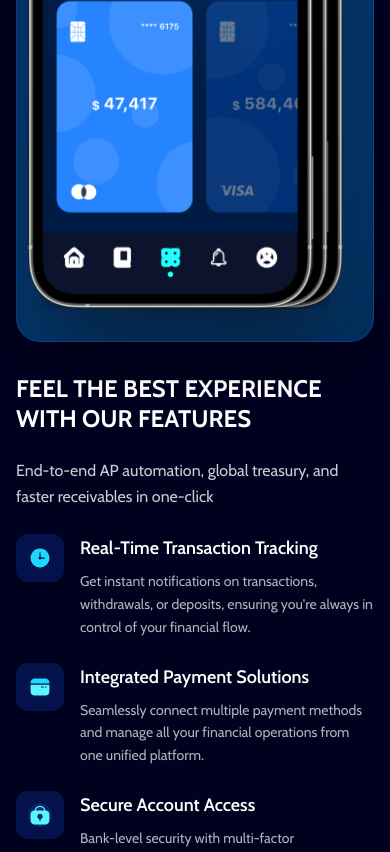
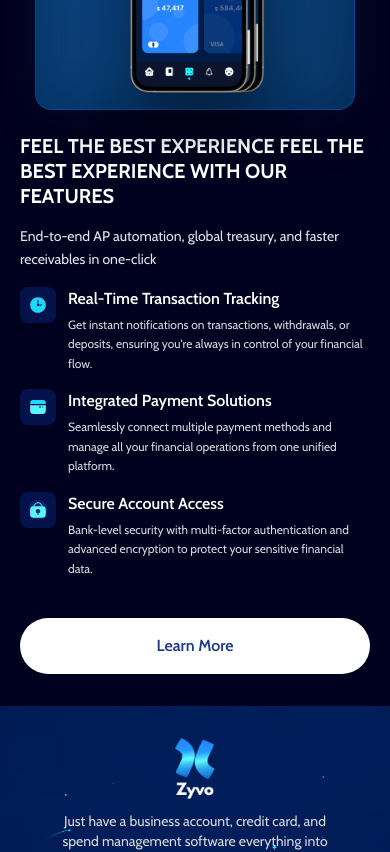
Before and after one commit to TamimOp/Fintech, a Next.js app: page / in a window 390 px wide. Shown: the part 1220-2072 px from the top of the page. Built offline with nearby package versions, Linux system fonts and the light colour scheme.

Commit message:
make the infoOne section fully responsive for all devices

```diff
--- a/components/InfoOne.tsx
+++ b/components/InfoOne.tsx
@@ -3,34 +3,33 @@ import Link from "next/link";
 
 export default function InfoOne() {
   return (
-    <section className="relative overflow-hidden py-16 md:py-24 px-4 md:px-8 lg:px-16 ">
+    <section className="relative overflow-hidden py-8 sm:py-12 md:py-16 lg:py-24 px-4 md:px-8 lg:px-16">
       {/* Sparkle Top Right */}
       <Image
         src="/assets/InfoOneSparkle.svg"
         alt="Sparkle"
         width={150}
         height={150}
-        className="absolute top-8 right-8 z-10 opacity-100"
+        className="absolute top-4 right-4 sm:top-6 sm:right-6 md:top-8 md:right-8 z-10 opacity-100 w-16 h-16 sm:w-20 sm:h-20 md:w-24 md:h-24 lg:w-32 lg:h-32 xl:w-36 xl:h-36"
       />
 
       {/* Main Container */}
-      <div className="max-w-7xl mx-auto flex flex-col lg:flex-row items-center justify-between gap-8 lg:gap-16">
+      <div className="max-w-7xl mx-auto flex flex-col lg:flex-row items-center justify-between gap-6 sm:gap-8 lg:gap-16">
         {/* Left Side: Phones with BG */}
-        <div className="flex justify-center items-center flex-shrink-0 w-full max-w-[588px] h-[500px] lg:h-[691px] bg-gradient-to-br from-[#043a72] to-[#032d5a] rounded-3xl shadow-2xl z-0 border border-blue-500/20">
+        <div className="flex justify-center items-center flex-shrink-0 w-full max-w-[320px] sm:max-w-[400px] md:max-w-[500px] lg:max-w-[588px] h-[300px] sm:h-[400px] md:h-[500px] lg:h-[691px] bg-gradient-to-br from-[#043a72] to-[#032d5a] rounded-2xl sm:rounded-3xl shadow-2xl z-0 border border-blue-500/20">
           <div className="relative w-full h-full flex justify-center items-end">
             {/* Subtle glow effect */}
-            <div className="absolute inset-4 bg-blue-400/10 rounded-3xl blur-xl z-0" />
+            <div className="absolute inset-2 sm:inset-3 md:inset-4 bg-blue-400/10 rounded-2xl sm:rounded-3xl blur-xl z-0" />
 
             {/* iPhone Container */}
-            <div className="relative w-[300px] h-full flex items-end justify-center p-8">
+            <div className="relative w-[180px] sm:w-[220px] md:w-[280px] lg:w-[300px] h-full flex items-end justify-center p-4 sm:p-6 md:p-8">
               {/* iPhone 1 - Back (rightmost) */}
               <Image
                 src="/assets/iphone1.png"
                 alt="iPhone 1"
                 width={290}
                 height={595}
-                className="absolute z-10 drop-shadow-2xl hover:scale-105 transition-transform duration-300"
-                style={{ right: "0px", bottom: "32px" }}
+                className="absolute z-10 drop-shadow-2xl hover:scale-105 transition-transform duration-300 w-[120px] sm:w-[160px] md:w-[220px] lg:w-[260px] xl:w-[290px] h-auto left-[40px] sm:left-auto sm:right-0 md:right-0 lg:right-0 bottom-4 sm:bottom-5 md:bottom-6 lg:bottom-8"
               />
 
               {/* iPhone 2 - Middle */}
@@ -39,8 +38,7 @@ export default function InfoOne() {
                 alt="iPhone 2"
                 width={290}
                 height={595}
-                className="absolute z-20 drop-shadow-2xl hover:scale-105 transition-transform duration-300"
-                style={{ right: "15px", bottom: "32px" }}
+                className="absolute z-20 drop-shadow-2xl hover:scale-105 transition-transform duration-300 w-[120px] sm:w-[160px] md:w-[220px] lg:w-[260px] xl:w-[290px] h-auto left-[32px] sm:left-auto sm:right-2.5 md:right-3 lg:right-[15px] bottom-4 sm:bottom-5 md:bottom-6 lg:bottom-8"
               />
 
               {/* iPhone 3 - Front (leftmost) */}
@@ -49,40 +47,41 @@ export default function InfoOne() {
                 alt="iPhone 3"
                 width={290}
                 height={595}
-                className="absolute z-30 drop-shadow-2xl hover:scale-105 transition-transform duration-300"
-                style={{ right: "30px", bottom: "32px" }}
+                className="absolute z-30 drop-shadow-2xl hover:scale-105 transition-transform duration-300 w-[120px] sm:w-[160px] md:w-[220px] lg:w-[260px] xl:w-[290px] h-auto left-[24px] sm:left-auto sm:right-5 md:right-6 lg:right-[30px] bottom-4 sm:bottom-5 md:bottom-6 lg:bottom-8"
               />
             </div>
           </div>
         </div>
 
         {/* Right Side: Text & Icons */}
-        <div className="flex flex-col items-start gap-6 lg:gap-8 w-full max-w-[621px] text-white">
-          <h2 className="text-2xl md:text-3xl lg:text-5xl font-bold leading-tight">
-            FEEL THE BEST EXPERIENCE <br /> WITH OUR FEATURES
+        <div className="flex flex-col items-start gap-4 sm:gap-6 lg:gap-8 w-full max-w-[621px] text-white px-1 md:px-0">
+          <h2 className="text-xl sm:text-2xl md:text-3xl lg:text-4xl xl:text-5xl font-bold leading-tight">
+            FEEL THE BEST EXPERIENCE <br className="hidden sm:block" />
+            <span className="sm:hidden">FEEL THE BEST EXPERIENCE </span>
+            WITH OUR FEATURES
           </h2>
-          <p className="text-white/80 text-base lg:text-lg leading-relaxed">
+          <p className="text-white/90 sm:text-white/80 text-sm sm:text-base lg:text-lg leading-relaxed">
             End-to-end AP automation, global treasury, and faster receivables in
             one-click
           </p>
 
-          <div className="space-y-6 lg:space-y-8 w-full">
+          <div className="space-y-4 sm:space-y-6 lg:space-y-8 w-full">
             {/* Feature 1 */}
-            <div className="flex items-start gap-4 lg:gap-6 group">
-              <div className="flex-shrink-0 p-3 bg-blue-600/20 rounded-xl group-hover:bg-blue-500/30 transition-colors">
+            <div className="flex items-start gap-3 sm:gap-4 lg:gap-6 group">
+              <div className="flex-shrink-0 p-2 sm:p-3 bg-blue-600/20 rounded-lg sm:rounded-xl group-hover:bg-blue-500/30 transition-colors">
                 <Image
                   src="/assets/clock.svg"
                   alt="Clock Icon"
                   width={32}
                   height={32}
-                  className="w-6 h-6 lg:w-8 lg:h-8"
+                  className="w-5 h-5 sm:w-6 sm:h-6 lg:w-8 lg:h-8"
                 />
               </div>
               <div>
-                <h4 className="text-lg lg:text-xl font-semibold mb-2 lg:mb-3">
+                <h4 className="text-base sm:text-lg lg:text-xl font-semibold mb-1 sm:mb-2 lg:mb-3">
                   Real-Time Transaction Tracking
                 </h4>
-                <p className="text-white/70 leading-relaxed text-sm lg:text-base">
+                <p className="text-white/85 sm:text-white/70 leading-relaxed text-xs sm:text-sm lg:text-base">
                   Get instant notifications on transactions, withdrawals, or
                   deposits, ensuring you&#39;re always in control of your
                   financial flow.
@@ -91,21 +90,21 @@ export default function InfoOne() {
             </div>
 
             {/* Feature 2 */}
-            <div className="flex items-start gap-4 lg:gap-6 group">
-              <div className="flex-shrink-0 p-3 bg-blue-600/20 rounded-xl group-hover:bg-blue-500/30 transition-colors">
+            <div className="flex items-start gap-3 sm:gap-4 lg:gap-6 group">
+              <div className="flex-shrink-0 p-2 sm:p-3 bg-blue-600/20 rounded-lg sm:rounded-xl group-hover:bg-blue-500/30 transition-colors">
                 <Image
                   src="/assets/credit-card.svg"
                   alt="Credit Card Icon"
                   width={32}
                   height={32}
-                  className="w-6 h-6 lg:w-8 lg:h-8"
+                  className="w-5 h-5 sm:w-6 sm:h-6 lg:w-8 lg:h-8"
                 />
               </div>
               <div>
-                <h4 className="text-lg lg:text-xl font-semibold mb-2 lg:mb-3">
+                <h4 className="text-base sm:text-lg lg:text-xl font-semibold mb-1 sm:mb-2 lg:mb-3">
                   Integrated Payment Solutions
                 </h4>
-                <p className="text-white/70 leading-relaxed text-sm lg:text-base">
+                <p className="text-white/85 sm:text-white/70 leading-relaxed text-xs sm:text-sm lg:text-base">
                   Seamlessly connect multiple payment methods and manage all
                   your financial operations from one unified platform.
                 </p>
@@ -113,21 +112,21 @@ export default function InfoOne() {
             </div>
 
             {/* Feature 3 */}
-            <div className="flex items-start gap-4 lg:gap-6 group">
-              <div className="flex-shrink-0 p-3 bg-blue-600/20 rounded-xl group-hover:bg-blue-500/30 transition-colors">
+            <div className="flex items-start gap-3 sm:gap-4 lg:gap-6 group">
+              <div className="flex-shrink-0 p-2 sm:p-3 bg-blue-600/20 rounded-lg sm:rounded-xl group-hover:bg-blue-500/30 transition-colors">
                 <Image
                   src="/assets/lock.svg"
                   alt="Lock Icon"
                   width={32}
                   height={32}
-                  className="w-6 h-6 lg:w-8 lg:h-8"
+                  className="w-5 h-5 sm:w-6 sm:h-6 lg:w-8 lg:h-8"
                 />
               </div>
               <div>
-                <h4 className="text-lg lg:text-xl font-semibold mb-2 lg:mb-3">
+                <h4 className="text-base sm:text-lg lg:text-xl font-semibold mb-1 sm:mb-2 lg:mb-3">
                   Secure Account Access
                 </h4>
-                <p className="text-white/70 leading-relaxed text-sm lg:text-base">
+                <p className="text-white/85 sm:text-white/70 leading-relaxed text-xs sm:text-sm lg:text-base">
                   Bank-level security with multi-factor authentication and
                   advanced encryption to protect your sensitive financial data.
                 </p>
@@ -135,12 +134,14 @@ export default function InfoOne() {
             </div>
           </div>
 
-          <Link
-            href="#"
-            className="inline-block bg-white text-blue-900 font-semibold rounded-full px-6 lg:px-8 py-3 lg:py-4 hover:scale-105 hover:shadow-xl transition-all duration-300 text-sm lg:text-base"
-          >
-            Learn More
-          </Link>
+          <div className="w-full sm:w-auto flex justify-center sm:justify-start mt-6 sm:mt-0">
+            <Link
+              href="#"
+              className="bg-white text-blue-900 font-semibold rounded-full px-8 py-4 sm:px-6 sm:py-3 lg:px-8 lg:py-4 hover:scale-105 hover:shadow-xl transition-all duration-300 text-base sm:text-sm lg:text-base w-full sm:w-auto text-center sm:inline-block"
+            >
+              Learn More
+            </Link>
+          </div>
         </div>
       </div>
     </section>
```
